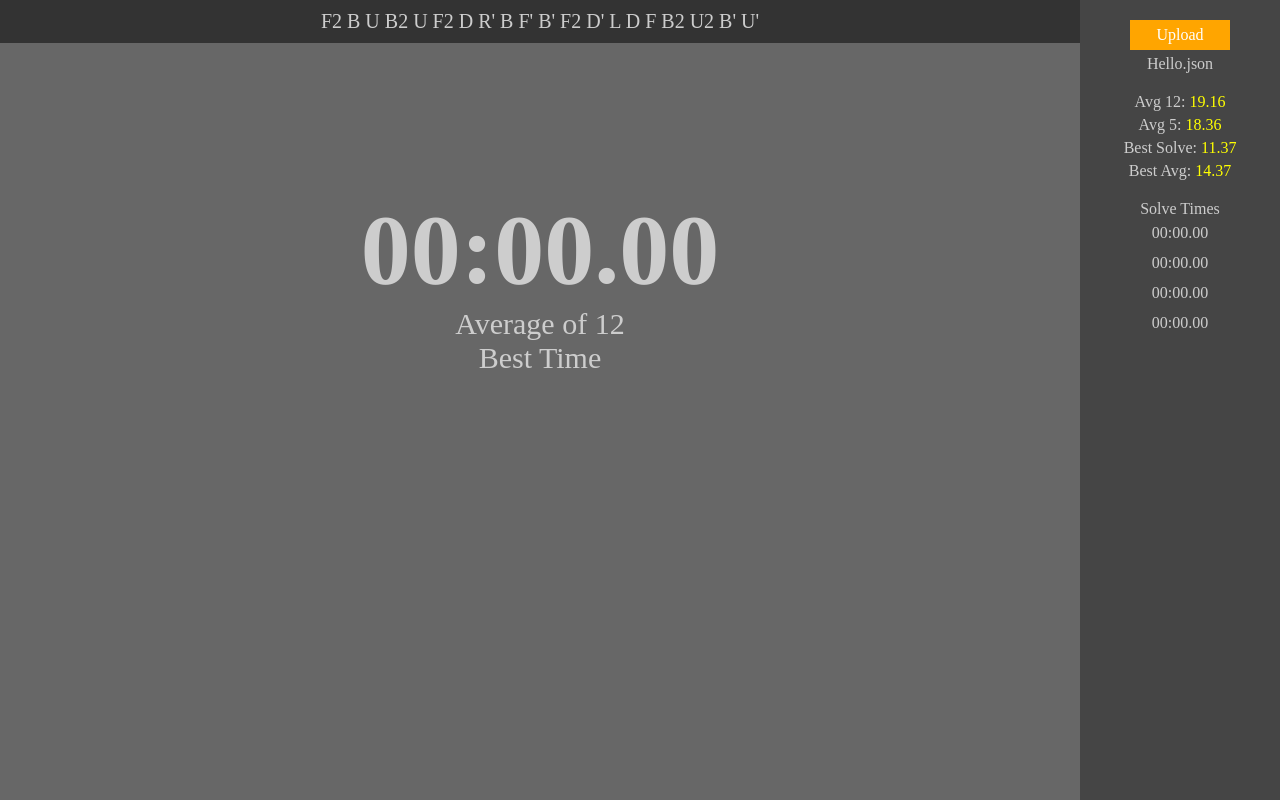
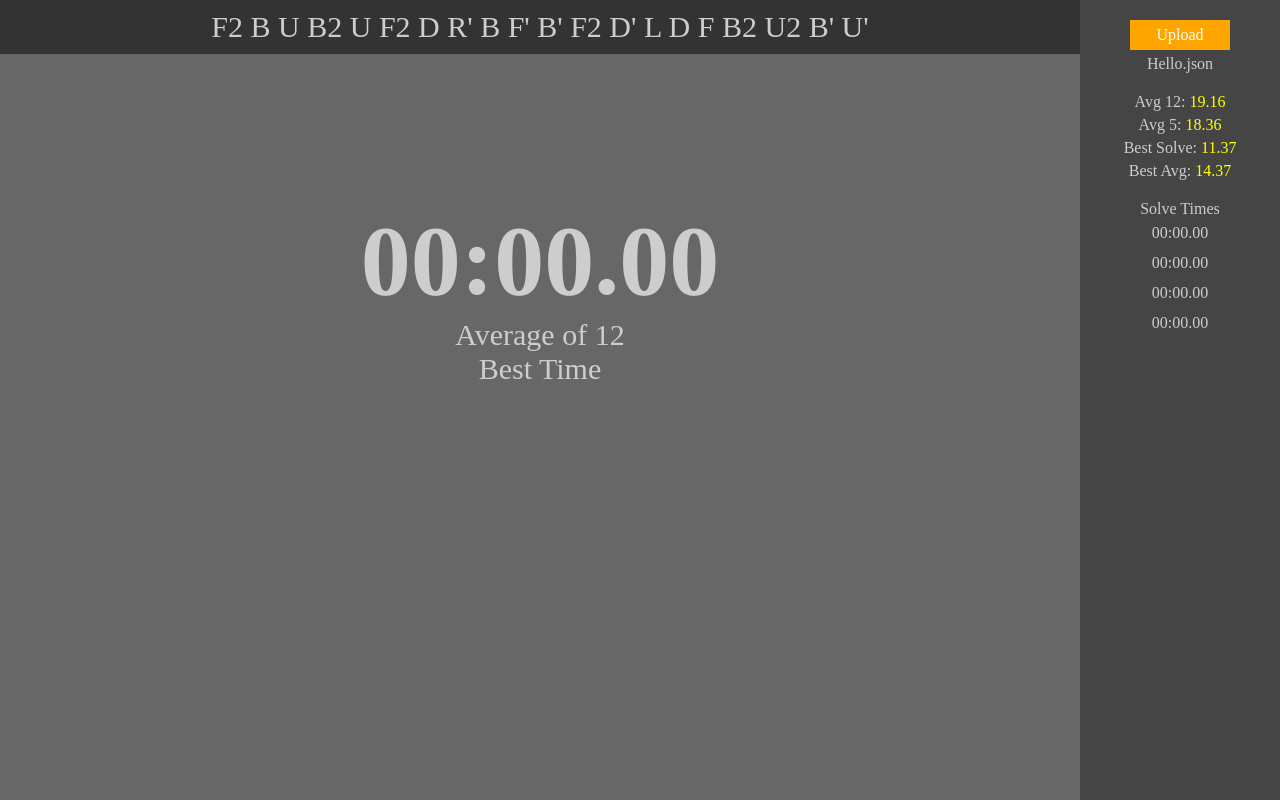
Before and after one commit to Jeffreychen898/RubiksCubeTimer, a plain HTML site: page index.html in a window 1280 px wide. Drawn offline with Linux system fonts and the light colour scheme.

```diff
--- a/style.css
+++ b/style.css
@@ -25,7 +25,7 @@
 }
 .scramble {
 	color: #CDCDCD;
-	font-size: 20px;
+	font-size: min(3vw, 30px);
 	text-align: center;
 	cursor: pointer;
 }
```
Also changed, not shown: javascript/timer.js (added, +36 -0 lines).
